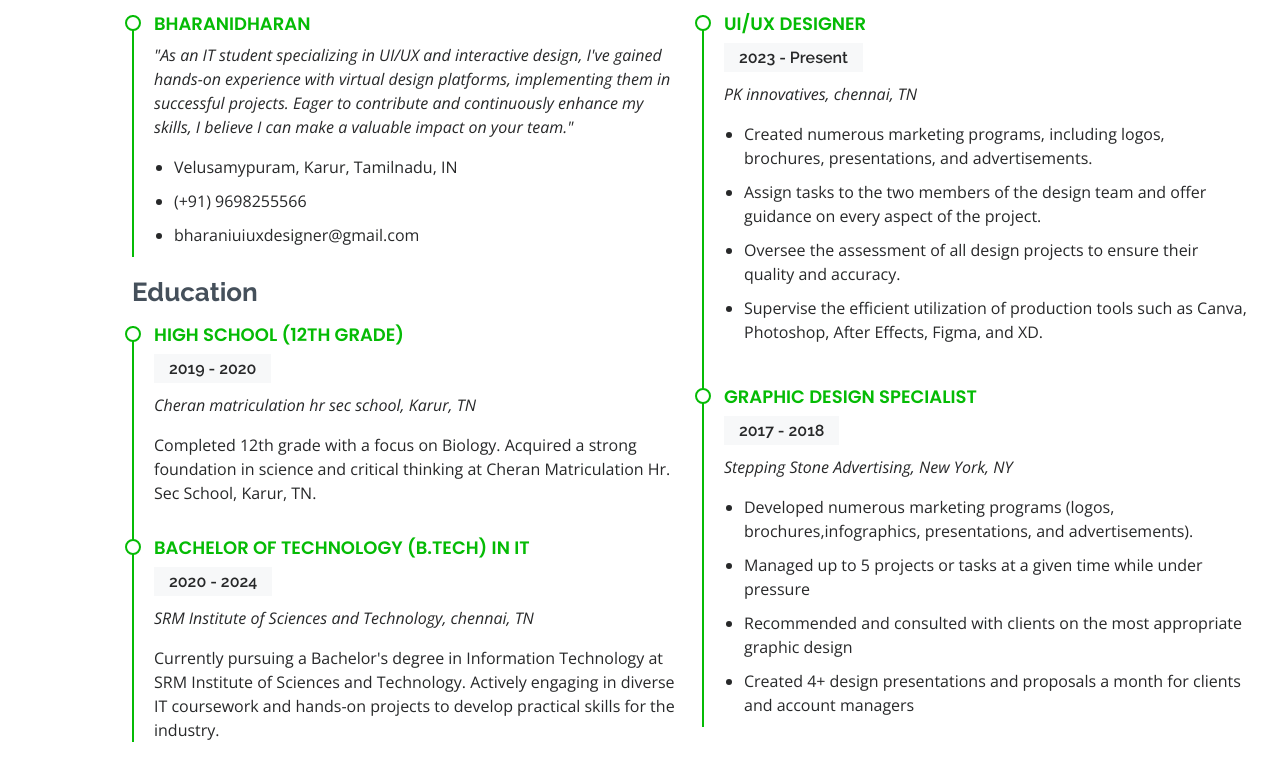
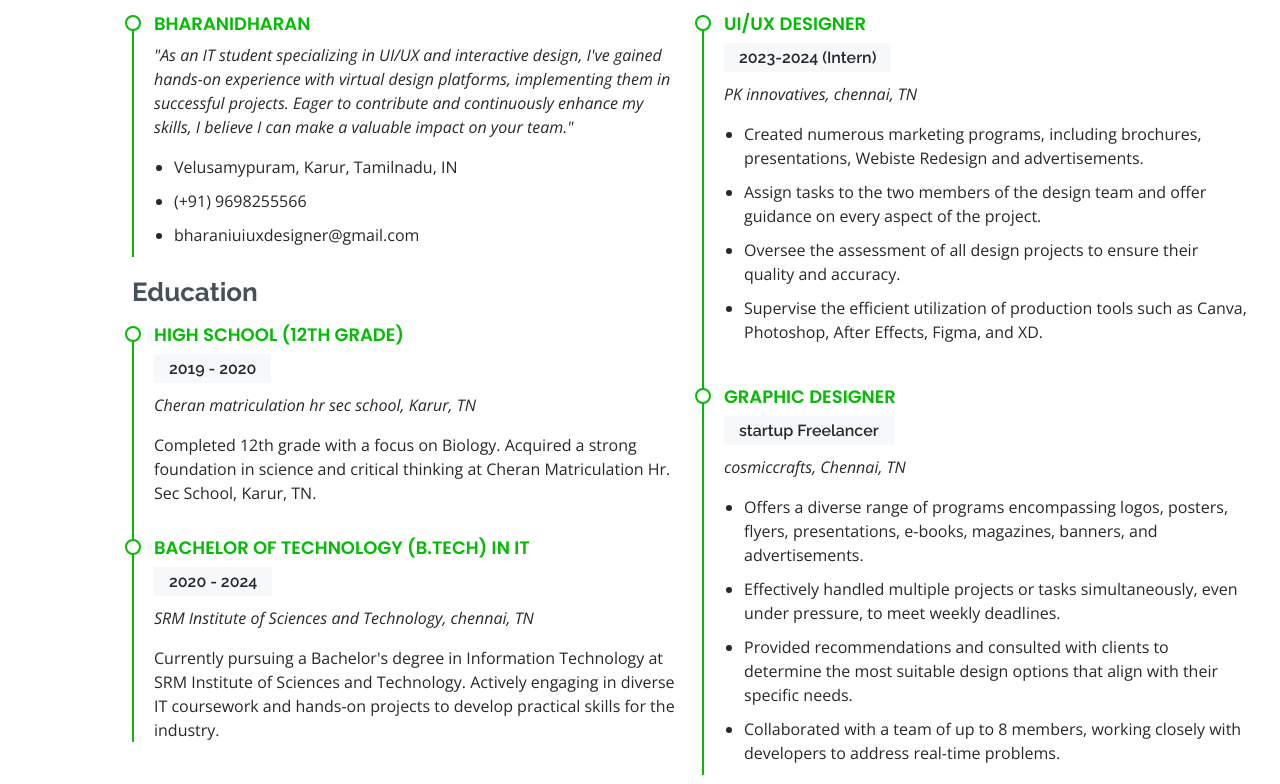
Before and after one commit to bharaninrb/Bharani-portfolio, a plain HTML site: page index.html in a window 1280 px wide. Shown: the part 2596-3380 px from the top of the page. Drawn offline with nearby package versions, Linux system fonts and the light colour scheme.

Commit message:
content changed

```diff
--- a/index.html
+++ b/index.html
@@ -448,12 +448,12 @@
               <h3 class="resume-title">Professional Experience</h3>
               <div class="resume-item">
                 <h4>UI/UX Designer</h4>
-                <h5>2023 - Present</h5>
+                <h5>2023-2024 (Intern)</h5>
                 <p><em>PK innovatives, chennai, TN </em></p>
                 <ul>
                   <li>
-                    Created numerous marketing programs, including logos,
-                    brochures, presentations, and advertisements.
+                    Created numerous marketing programs, including brochures,
+                    presentations, Webiste Redesign and advertisements.
                   </li>
                   <li>
                     Assign tasks to the two members of the design team and offer
@@ -470,25 +470,28 @@
                 </ul>
               </div>
               <div class="resume-item">
-                <h4>Graphic design specialist</h4>
-                <h5>2017 - 2018</h5>
-                <p><em>Stepping Stone Advertising, New York, NY</em></p>
+                <h4>Graphic Designer</h4>
+                <h5>startup Freelancer</h5>
+                <p><em>cosmiccrafts, Chennai, TN</em></p>
                 <ul>
                   <li>
-                    Developed numerous marketing programs (logos,
-                    brochures,infographics, presentations, and advertisements).
+                    Offers a diverse range of programs encompassing logos,
+                    posters, flyers, presentations, e-books, magazines, banners,
+                    and advertisements.
                   </li>
                   <li>
-                    Managed up to 5 projects or tasks at a given time while
-                    under pressure
+                    Effectively handled multiple projects or tasks
+                    simultaneously, even under pressure, to meet weekly
+                    deadlines.
                   </li>
                   <li>
-                    Recommended and consulted with clients on the most
-                    appropriate graphic design
+                    Provided recommendations and consulted with clients to
+                    determine the most suitable design options that align with
+                    their specific needs.
                   </li>
                   <li>
-                    Created 4+ design presentations and proposals a month for
-                    clients and account managers
+                    Collaborated with a team of up to 8 members, working closely
+                    with developers to address real-time problems.
                   </li>
                 </ul>
               </div>
```
